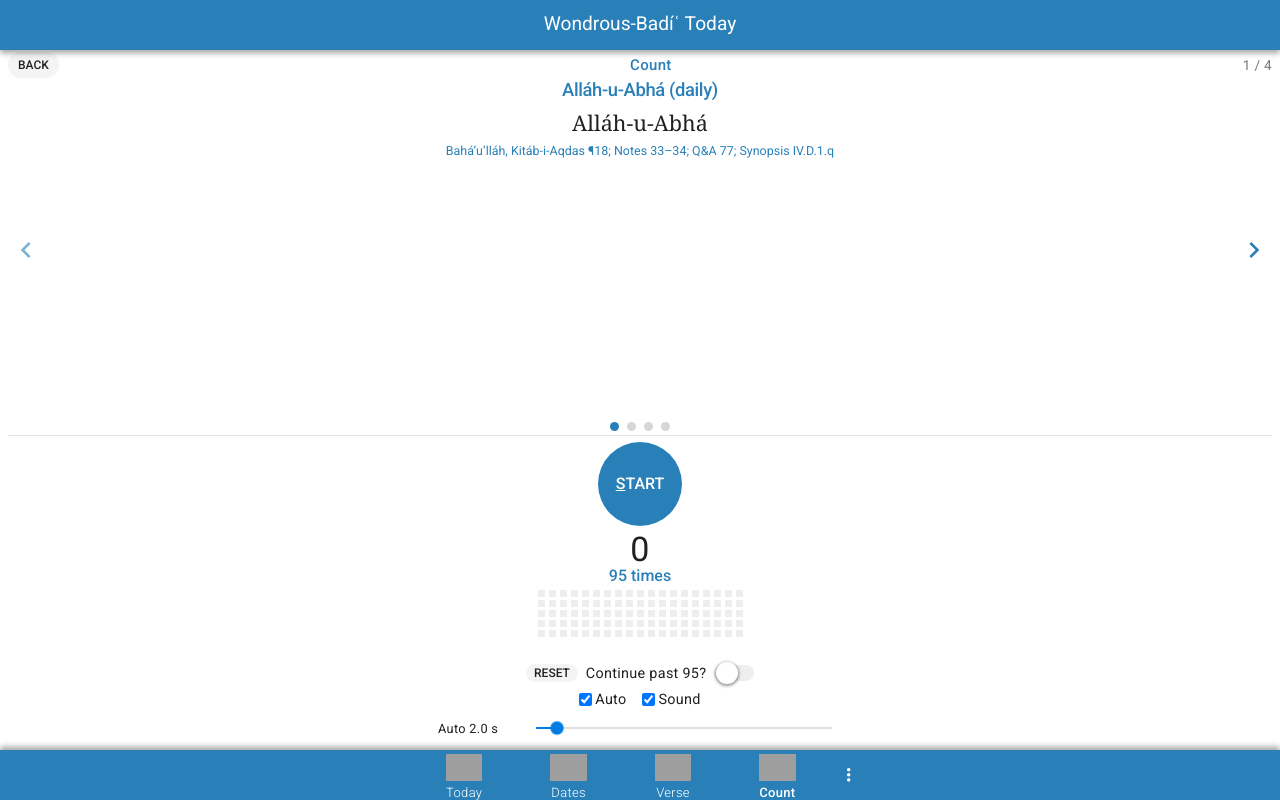
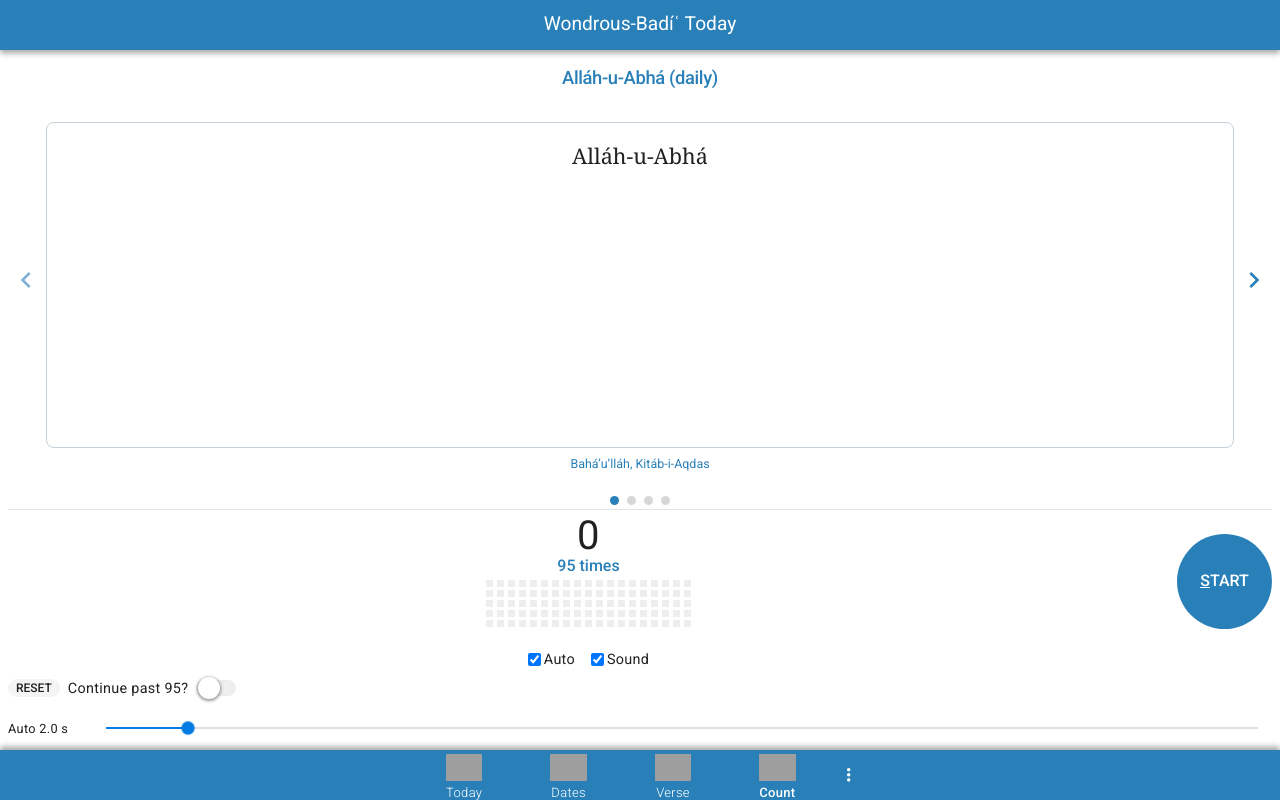
Before and after one commit to glittle/badi-web3, a Vue app: page /#/counters in a window 1280 px wide. Built offline with nearby package versions, Linux system fonts and the light colour scheme; grey boxes are pictures that could not be loaded.

Commit message:
grokbot: 2.2.0 — Count page layout refinements
Place the tap button beside the count dots, drop the Back button and page heading, box the verse text, and show only the source the link opens.

Co-authored-by: Glen Little <glen.little@gmail.com>

```diff
--- a/package.json
+++ b/package.json
@@ -1,6 +1,6 @@
 {
   "name": "badi-web3",
-  "version": "2.1.0",
+  "version": "2.2.0",
   "description": "Tools for the Badíʿ Calendar",
   "author": "Glen Little <glen.little@gmail.com>",
   "private": true,
--- a/root/version.json
+++ b/root/version.json
@@ -1,5 +1,5 @@
 {
   "name":      "badi-web3",
-  "buildDate": "Fri Oct 16 2026 15:27:20 GMT+0000 (Coordinated Universal Time)",
-	"version":   "2.1.0"
+  "buildDate": "Fri Oct 16 2026 15:59:27 GMT+0000 (Coordinated Universal Time)",
+	"version":   "2.2.0"
 }
--- a/src/pages/About.vue
+++ b/src/pages/About.vue
@@ -28,6 +28,7 @@
                         v-on:click="reload">force a reload now</span>)</span>
             </p>
             <ul>
+                <li>ver 2.2 - Count page uses the Today counter layout, without a back button or page heading</li>
                 <li>ver 2.1 - verse carousel beside the 95 counter, each verse with its own count</li>
                 <li>ver 2.0 - rebuilt on Vue 3 and Vite; pinch-zoom and browser zoom work</li>
                 <li>ver 1.21 - remove old links; improve date listing</li>
--- a/src/pages/CounterVerses.vue
+++ b/src/pages/CounterVerses.vue
@@ -1,10 +1,5 @@
 <template>
     <article class="CounterVerses" :data-verse="verse.id">
-        <div class="heading">
-            <button type="button" class="small light round back" v-on:click="goBack">Back</button>
-            <span class="desc">Count</span>
-            <span class="index">{{ index + 1 }} / {{ verses.length }}</span>
-        </div>
         <div class="cvTop">
             <div class="cvCarousel"
                  ref="carousel"
@@ -21,9 +16,11 @@
                 </button>
                 <div class="cvSlide" aria-live="polite">
                     <h2>{{ verse.title }}</h2>
+                    <div class="cvTextBox">
                         <p class="cvText">{{ verse.text }}</p>
+                    </div>
                     <p class="cvSource">
-                        <a v-bind:href="verse.url" target="_blank" rel="noopener">{{ verse.source }}</a>
+                        <a v-bind:href="verse.url" target="_blank" rel="noopener">{{ sourceLabel }}</a>
                     </p>
                 </div>
                 <button type="button"
@@ -46,13 +43,7 @@
             </div>
         </div>
         <div class="cvDock tap95card">
-            <button type="button"
-                    class="primary circular big"
-                    v-on:click="tap"
-                    v-bind:disabled="tapBtnDisabled"
-                    v-html="tapBtnText"
-                    v-bind:title="'Tap to count ' + verse.title"></button>
-            <div class="cvBelow">
+            <div class="cvArrange">
                 <div class="cvCount">
                     <span class="tapNum">{{ count }}</span>
                     <p class="cvTimes">{{ verse.target }} times</p>
@@ -74,6 +65,17 @@
                         </div>
                     </div>
                 </div>
+                <button type="button"
+                        class="primary circular big"
+                        v-on:click="tap"
+                        v-bind:disabled="tapBtnDisabled"
+                        v-html="tapBtnText"
+                        v-bind:title="'Tap to count ' + verse.title"></button>
+                <div class="cvPrefs">
+                    <label><input type="checkbox" v-model="tapAuto">Auto</label>
+                    <label><input type="checkbox" v-model="tapSounds">Sound</label>
+                </div>
+            </div>
             <div class="tapControl">
                 <div class="cvActions">
                     <button type="button" class="reset small light round" v-on:click="resetCount">Reset</button>
@@ -84,15 +86,10 @@
                         <q-toggle v-model="tapContinue" />
                     </template>
                 </div>
-                    <div class="cvPrefs">
-                        <label><input type="checkbox" v-model="tapAuto">Auto</label>
-                        <label><input type="checkbox" v-model="tapSounds">Sound</label>
-                    </div>
                 <div class="tapDelayArea" v-bind:style="{ opacity: tapAuto ? 1 : 0.25 }">
                     <span>Auto
                         <span>{{ autoSeconds }}</span></span>
                     <q-range v-model="tapAutoDelay" v-bind:step="500" v-bind:min="1000" v-bind:max="15000"></q-range>
-                    </div>
                 </div>
             </div>
         </div>
--- a/src/pages/CounterVerses.vue.css
+++ b/src/pages/CounterVerses.vue.css
@@ -5,27 +5,9 @@ article.CounterVerses {
   display: flex;
   flex-direction: column;
   box-sizing: border-box;
-  padding: 2px 8px 0;
+  padding: 16px 8px 0;
   margin: 0 auto;
   width: 100%;
-}
-.CounterVerses .heading {
-  flex: 0 0 auto;
-  align-items: center;
-  margin: 0 0 2px;
-}
-.CounterVerses .heading .desc {
-  font-weight: 500;
-  color: #2980b9;
-}
-.CounterVerses .heading .index {
-  color: #777;
-  font-size: 0.85rem;
-}
-.CounterVerses .heading button.back {
-  margin: 0;
-  padding: 3px 10px;
-  min-height: 1.6rem;
 }
 .CounterVerses .cvTop {
   flex: 1 1 auto;
@@ -69,10 +51,24 @@ article.CounterVerses {
   padding: 0 2px 4px;
 }
 .CounterVerses .cvSlide h2 {
+  flex: 0 0 auto;
   margin: 0 0 8px;
+  min-height: 2.6em;
   color: #2980b9;
   font-size: 1.15rem;
   font-weight: 500;
+  line-height: 1.3;
+}
+.CounterVerses .cvTextBox {
+  flex: 1 1 auto;
+  min-height: 0;
+  overflow: auto;
+  width: 100%;
+  box-sizing: border-box;
+  border: 1px solid #c5d0d8;
+  border-radius: 8px;
+  padding: 18px 16px;
+  background: #fff;
 }
 .CounterVerses .cvText {
   margin: 0;
@@ -88,7 +84,9 @@ article.CounterVerses {
   line-height: 1.2;
 }
 .CounterVerses .cvSource {
-  margin: 6px 0 0;
+  flex: 0 0 auto;
+  min-height: 2.7em;
+  margin: 8px 0 0;
   font-size: 0.78rem;
   line-height: 1.35;
   color: #666;
@@ -122,34 +120,43 @@ article.CounterVerses {
   border-top: 1px solid #e4e4e4;
   padding-top: 6px;
   justify-content: flex-start;
+  align-items: stretch;
+}
+.CounterVerses .cvArrange {
+  display: grid;
+  grid-template-columns: minmax(0, 1fr) auto;
+  column-gap: 8px;
+  row-gap: 4px;
   align-items: center;
+  width: 100%;
 }
-.CounterVerses .cvDock > button.circular.big {
-  height: 84px;
-  width: 84px;
-  margin: 0 0 6px;
-  flex: 0 0 auto;
-}
-.CounterVerses .cvBelow {
-  width: 100%;
-  max-width: 420px;
-  display: flex;
-  flex-direction: column;
-  align-items: center;
-  text-align: center;
+.CounterVerses .cvArrange > button.circular.big {
+  grid-column: 2;
+  grid-row: 1;
+  height: 95px;
+  width: 95px;
+  margin: 0;
 }
 .CounterVerses .cvCount {
-  width: 100%;
+  grid-column: 1;
+  grid-row: 1;
+  min-width: 0;
   display: flex;
   flex-direction: column;
   align-items: center;
 }
 .CounterVerses .cvDock .tapNum {
-  font-size: 34px;
+  font-size: 40px;
   line-height: 1;
   width: 100%;
   text-align: center;
   display: block;
+}
+.CounterVerses .cvArrange .cvPrefs {
+  grid-column: 1;
+  grid-row: 2;
+  justify-content: center;
+  margin-top: 0;
 }
 .CounterVerses .cvTapDots {
   min-height: 50px;
@@ -202,19 +209,19 @@ article.CounterVerses {
   background-color: #fafafa;
 }
 .CounterVerses .cvDock .tapControl {
-  align-self: center;
+  align-self: stretch;
   width: 100%;
-  max-width: 420px;
-  padding: 0;
+  max-width: none;
+  padding: 4px 0 0;
   box-sizing: border-box;
   display: flex;
   flex-direction: column;
-  align-items: center;
+  align-items: flex-start;
 }
 .CounterVerses .cvActions {
   display: flex;
   align-items: center;
-  justify-content: center;
+  justify-content: flex-start;
   flex-wrap: wrap;
   gap: 6px 8px;
   min-height: 32px;
@@ -236,11 +243,11 @@ article.CounterVerses {
 }
 .CounterVerses .cvDock .tapDelayArea {
   width: 100%;
-  max-width: 420px;
-  margin: 2px auto 4px;
-  padding: 0 8px;
+  max-width: none;
+  margin: 6px 0 4px;
+  padding: 0 4px 0 0;
   box-sizing: border-box;
-  justify-content: center;
+  justify-content: space-between;
   gap: 8px;
 }
 .CounterVerses .cvDock .tapDelayArea .q-range {
--- a/src/pages/CounterVerses.vue.js
+++ b/src/pages/CounterVerses.vue.js
@@ -6,6 +6,7 @@ import {
     selectVerse,
     rememberCounter,
     verseById,
+    linkedSourceName,
     LEGACY_VERSE_ID
 } from '../scripts/counterVerses'
 
@@ -73,6 +74,9 @@ export default {
         autoSeconds() {
             return (Math.round(this.tapAutoDelay / 100) / 10).toFixed(1) + ' s'
         },
+        sourceLabel() {
+            return linkedSourceName(this.verse)
+        },
         // Continue-past is the shared Alláh-u-Abhá setting. Other verses always stop at their target.
         allowContinue() {
             return this.verse.id === LEGACY_VERSE_ID
@@ -138,11 +142,6 @@ export default {
         this.stopAuto()
     },
     methods: {
-        goBack() {
-            const state = window.history.state
-            if (state && state.back) this.$router.back()
-            else this.$router.push('/')
-        },
         select(id) {
             if (id === this.verse.id) return
             this.stopAuto()
--- a/src/scripts/counterVerses.js
+++ b/src/scripts/counterVerses.js
@@ -28,6 +28,45 @@ function asVerse(raw) {
 }
 
 export const verses = rawVerses.map(asVerse)
+
+function foldSource(value) {
+  return String(value || '')
+    .toLowerCase()
+    .replace(/[áàâä]/g, 'a')
+    .replace(/[íìîï]/g, 'i')
+    .replace(/[’'ʻ]/g, '')
+    .replace(/[^a-z0-9]+/g, '-')
+    .replace(/^-+|-+$/g, '')
+}
+
+// The stored citation can name several works. The link opens one of them.
+// Show that work's name, not the paragraph pin or the other citations.
+export function linkedSourceName(verse) {
+  const parts = String(verse && verse.source || '').split(';').map(function (part) {
+    return part.trim()
+  }).filter(Boolean)
+  if (!parts.length) return ''
+  const url = foldSource(verse && verse.url)
+  let best = parts[0]
+  let bestScore = -1
+  parts.forEach(function (part) {
+    const words = foldSource(part).split('-').filter(function (word) {
+      return word.length > 4
+    })
+    let score = 0
+    words.forEach(function (word) {
+      if (url.indexOf(word) !== -1) score += word.length
+    })
+    if (score > bestScore) {
+      best = part
+      bestScore = score
+    }
+  })
+  return best
+    .replace(/\s+¶\s*\d+/, '')
+    .replace(/\s*\([^)]*\)\s*$/, '')
+    .trim()
+}
 
 export const LEGACY_VERSE_ID = (verses.find(function (verse) {
   return verse.id === 'allah-u-abha-95'
```
Also changed, not shown: scripts/counter-verses.browser.mjs (+43 -26 lines), 2 other files (tests, documents, lock files or other folders). Lines whose indentation alone changed are shown as unchanged.
